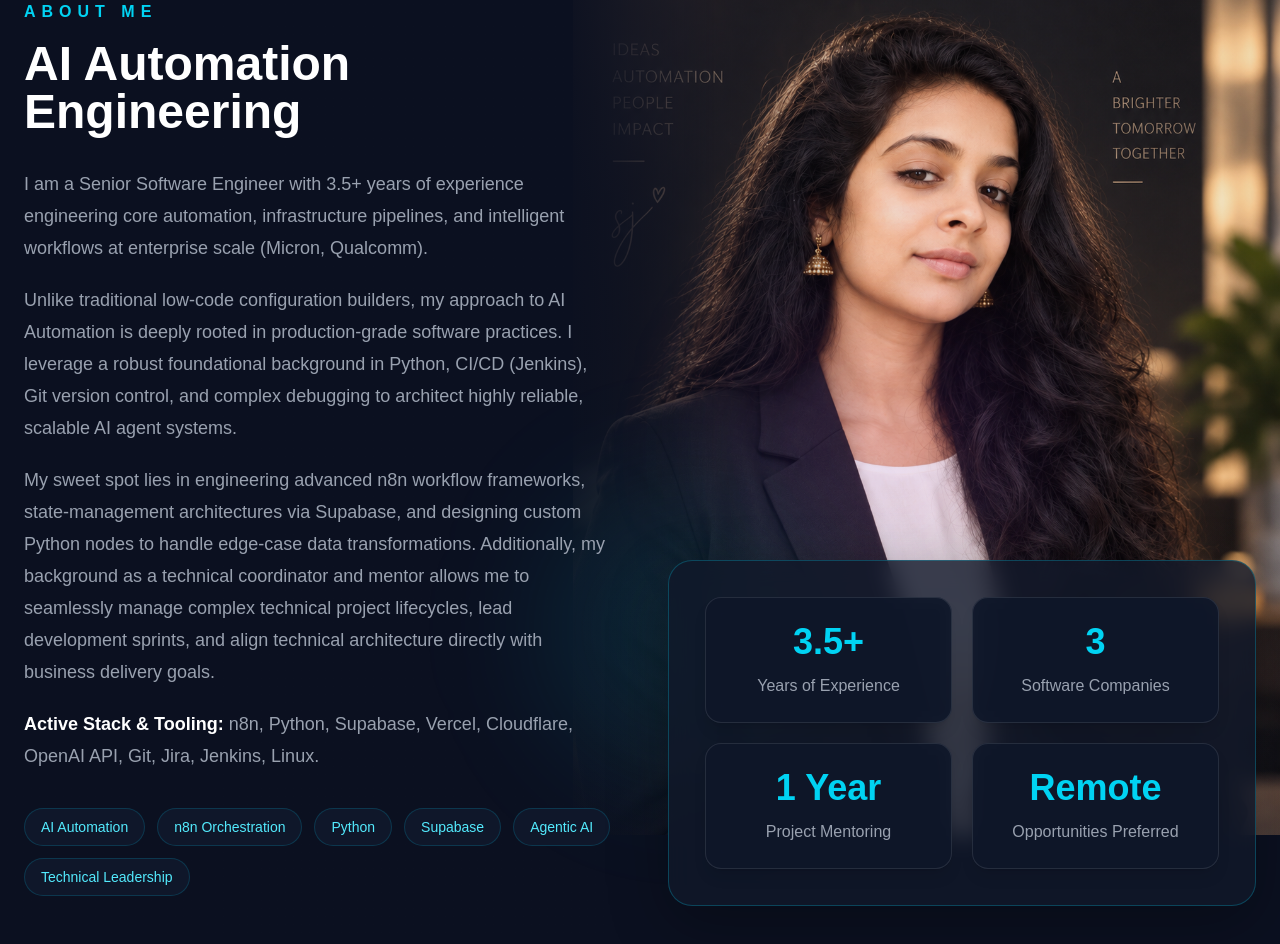
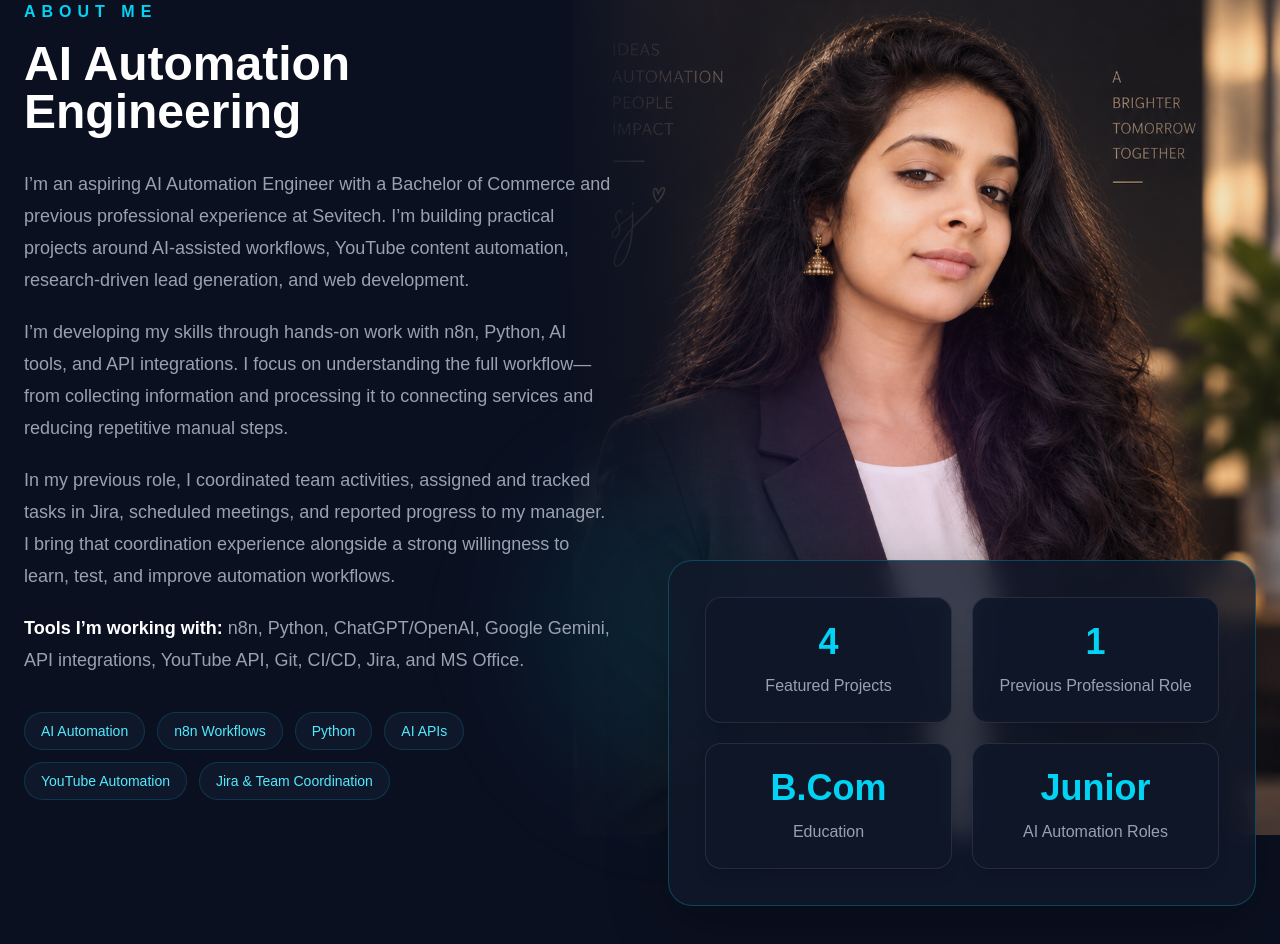
Before and after one commit to JAREENA-SK/aurora-ai-portfolio, a Next.js app in the folder aurora-ai/: page / in a window 1280 px wide. Shown: the part 998-1942 px from the top of the page. Built offline with nearby package versions, Linux system fonts and the light colour scheme.

Commit message:
Correct portfolio bio and summary highlights

```diff
--- a/aurora-ai/components/sections/About.tsx
+++ b/aurora-ai/components/sections/About.tsx
@@ -3,22 +3,10 @@
 import { motion } from "framer-motion";
 
 const highlights = [
-  {
-    value: "3.5+",
-    label: "Years of Experience",
-  },
-  {
-    value: "3",
-    label: "Software Companies",
-  },
-  {
-    value: "1 Year",
-    label: "Project Mentoring",
-  },
-  {
-    value: "Remote",
-    label: "Opportunities Preferred",
-  },
+  { value: "4", label: "Featured Projects" },
+  { value: "1", label: "Previous Professional Role" },
+  { value: "B.Com", label: "Education" },
+  { value: "Junior", label: "AI Automation Roles" },
 ];
 
 export default function About() {
@@ -70,27 +58,27 @@ export default function About() {
 
           <div className="mt-8 space-y-5 text-base leading-8 text-gray-400 sm:text-lg">
             <p>
-              I am a Senior Software Engineer with 3.5+ years of experience engineering core automation, infrastructure pipelines, and intelligent workflows at enterprise scale (Micron, Qualcomm).
+              I’m an aspiring AI Automation Engineer with a Bachelor of Commerce and previous professional experience at Sevitech. I’m building practical projects around AI-assisted workflows, YouTube content automation, research-driven lead generation, and web development.
             </p>
             <p>
-              Unlike traditional low-code configuration builders, my approach to AI Automation is deeply rooted in production-grade software practices. I leverage a robust foundational background in Python, CI/CD (Jenkins), Git version control, and complex debugging to architect highly reliable, scalable AI agent systems.
+              I’m developing my skills through hands-on work with n8n, Python, AI tools, and API integrations. I focus on understanding the full workflow—from collecting information and processing it to connecting services and reducing repetitive manual steps.
             </p>
             <p>
-              My sweet spot lies in engineering advanced n8n workflow frameworks, state-management architectures via Supabase, and designing custom Python nodes to handle edge-case data transformations. Additionally, my background as a technical coordinator and mentor allows me to seamlessly manage complex technical project lifecycles, lead development sprints, and align technical architecture directly with business delivery goals.
+              In my previous role, I coordinated team activities, assigned and tracked tasks in Jira, scheduled meetings, and reported progress to my manager. I bring that coordination experience alongside a strong willingness to learn, test, and improve automation workflows.
             </p>
             <p>
-              <span className="font-semibold text-white">Active Stack &amp; Tooling:</span> n8n, Python, Supabase, Vercel, Cloudflare, OpenAI API, Git, Jira, Jenkins, Linux.
+              <span className="font-semibold text-white">Tools I’m working with:</span> n8n, Python, ChatGPT/OpenAI, Google Gemini, API integrations, YouTube API, Git, CI/CD, Jira, and MS Office.
             </p>
           </div>
 
           <div className="mt-9 flex flex-wrap gap-3">
             {[
               "AI Automation",
-              "n8n Orchestration",
+              "n8n Workflows",
               "Python",
-              "Supabase",
-              "Agentic AI",
-              "Technical Leadership",
+              "AI APIs",
+              "YouTube Automation",
+              "Jira & Team Coordination",
             ].map((item) => (
               <span
                 key={item}
```
